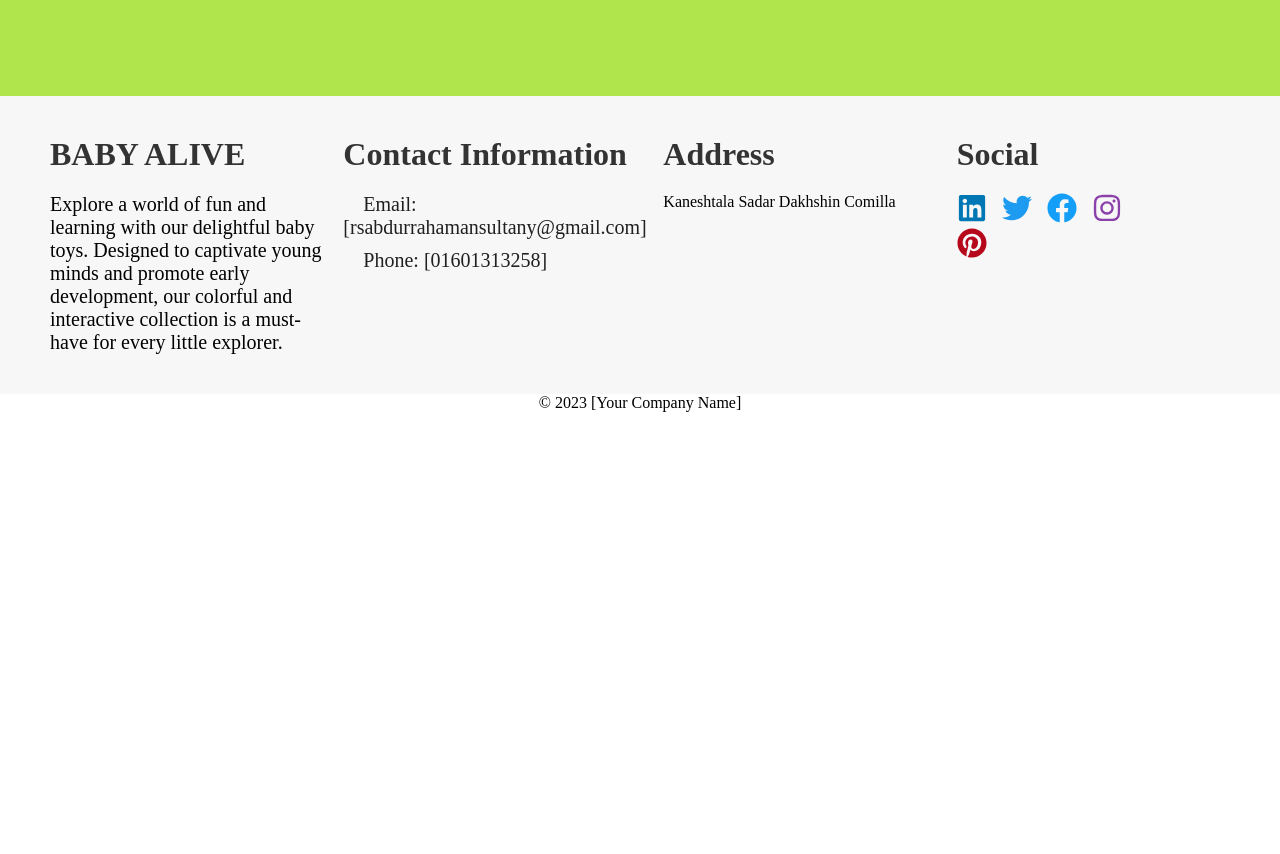
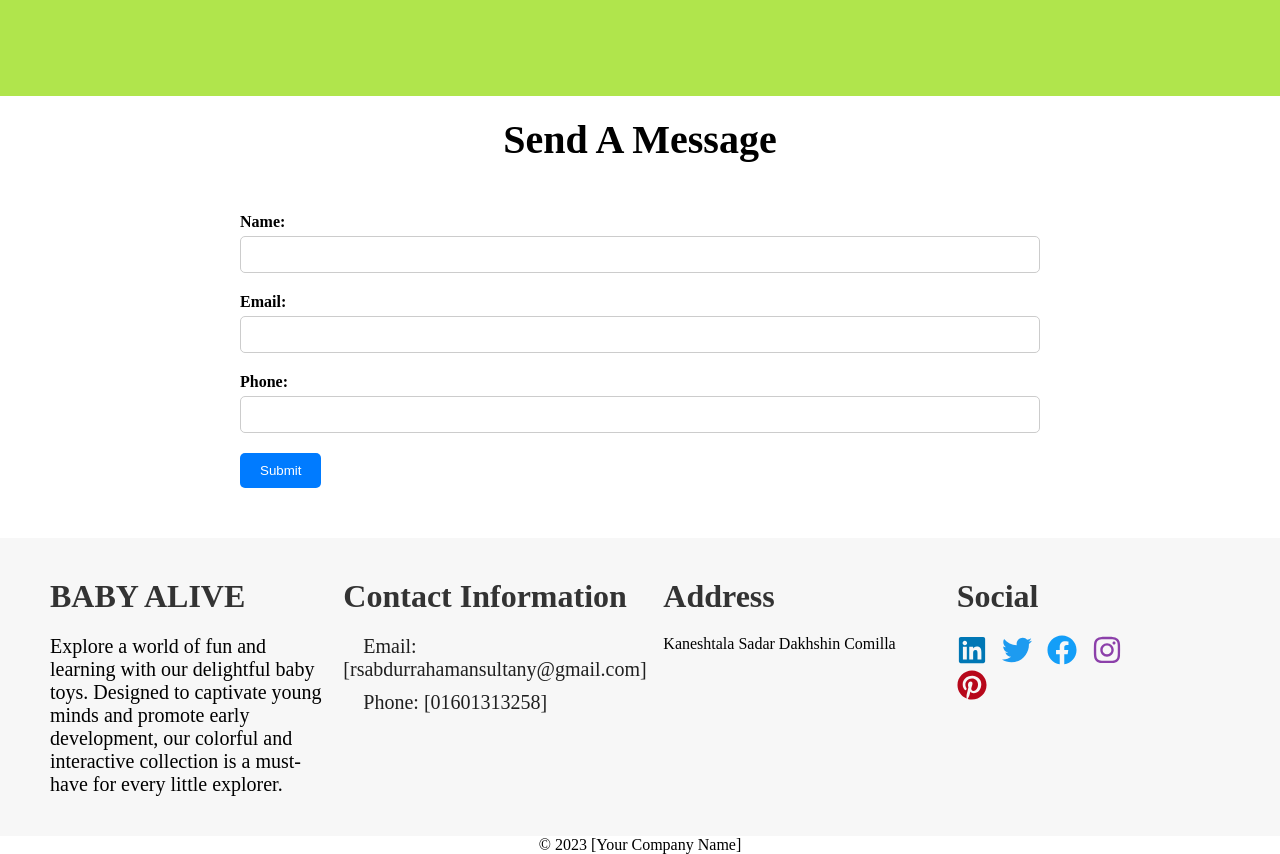
Before and after one commit to dev-rahaman/toy-merketplace-client, a React (Vite) app: page / in a window 1280 px wide. Shown: the part 1729-2583 px from the top of the page. Before the commit the page ends 2141 px from the top, so only its background shows below. Built offline with nearby package versions, Linux system fonts and the light colour scheme; no server answers.

Commit message:
added send message on home page for exprtra section

```diff
--- a/src/Components/RequestCallback/RequestCallback.jsx
+++ b/src/Components/RequestCallback/RequestCallback.jsx
@@ -1,30 +1,80 @@
 /* eslint-disable no-unused-vars */
 import React, { useContext } from "react";
 import { AuthContext } from "../../Provider/AuthProvider";
+import Swal from "sweetalert2";
 
 const RequestCallback = () => {
   const { user } = useContext(AuthContext);
 
-  const handleRequestCallback = () => {
-    console.log("handleRequestCallback");
+  const handleMessage = (e) => {
+    e.preventDefault();
+    const form = e.target;
+    const name = form.name.value;
+    const email = form.email.value;
+    const phone = form.phone.value;
+    const newMessage = { name, email, phone };
+
+    fetch("http://localhost:8080/message", {
+      method: "POST",
+      headers: {
+        "Content-Type": "application/json",
+      },
+      body: JSON.stringify(newMessage),
+    })
+      .then((res) => res.json())
+      .then((data) => {
+        if (data.insertedId) {
+          Swal.fire({
+            position: "center",
+            icon: "success",
+            title: "Your Message Sand Successfully",
+            showConfirmButton: false,
+            timer: 1500,
+          });
+        }
+        // console.log(data);
+      });
   };
 
   return (
-    <form className="req-rom">
+    <>
+      <h2 style={{ fontSize: "40px", textAlign: "center", marginTop: "20px" }}>
+        Send A Message
+      </h2>
+      <form onSubmit={handleMessage} className="req-rom">
         <div className="form-group">
           <label name="name">Name:</label>
-        <input type="text" id="name" name="name" required />
+          <input
+            type="text"
+            id="name"
+            name="name"
+            required
+            defaultValue={user?.displayName}
+          />
         </div>
         <div className="form-group">
           <label name="email">Email:</label>
-        <input type="email" id="email" name="email" required />
+          <input
+            type="email"
+            id="email"
+            name="email"
+            required
+            defaultValue={user?.email}
+          />
         </div>
         <div className="form-group">
           <label name="phone">Phone:</label>
-        <input type="tel" id="phone" name="phone" required />
+          <input
+            type="tel"
+            id="phone"
+            name="phone"
+            required
+            defaultValue={user?.phoneNumber}
+          />
         </div>
         <button type="submit">Submit</button>
       </form>
+    </>
   );
 };
 
--- a/src/Pages/Home/Home.jsx
+++ b/src/Pages/Home/Home.jsx
@@ -5,6 +5,7 @@ import Tabs from "../../Components/Tabs/Tabs";
 import PhotoGallery from "../../Components/PhotoGellary/PhotoGallery";
 import useTitle from "../../Components/Title/Title";
 import MyAOS from "../../Components/AOS/MyAOS";
+import RequestCallback from "../../Components/RequestCallback/RequestCallback";
 
 const Home = () => {
   useTitle("Home");
@@ -14,6 +15,7 @@ const Home = () => {
       <Tabs></Tabs>
       <PhotoGallery></PhotoGallery>
       <MyAOS></MyAOS>
+      <RequestCallback></RequestCallback>
     </div>
   );
 };
--- a/src/Routers/Router.jsx
+++ b/src/Routers/Router.jsx
@@ -13,7 +13,6 @@ import UpdateToy from "../Pages/UpdateToy/UpdateToy";
 import Error from "../Pages/Error.jsx/Error";
 import PrivateRoute from "./PrivateRoute";
 import SingleToy from "../Pages/SignleToy/SingleToy";
-import RequestCallback from "../Components/RequestCallback/RequestCallback";
 
 const Router = createBrowserRouter([
   {
@@ -76,10 +75,6 @@ const Router = createBrowserRouter([
         path: "/login",
         element: <Login></Login>,
       },
-      {
-        path: "/req",
-        element: <RequestCallback></RequestCallback>,
-      },
     ],
   },
   {
```
Lines whose indentation alone changed are shown as unchanged.
